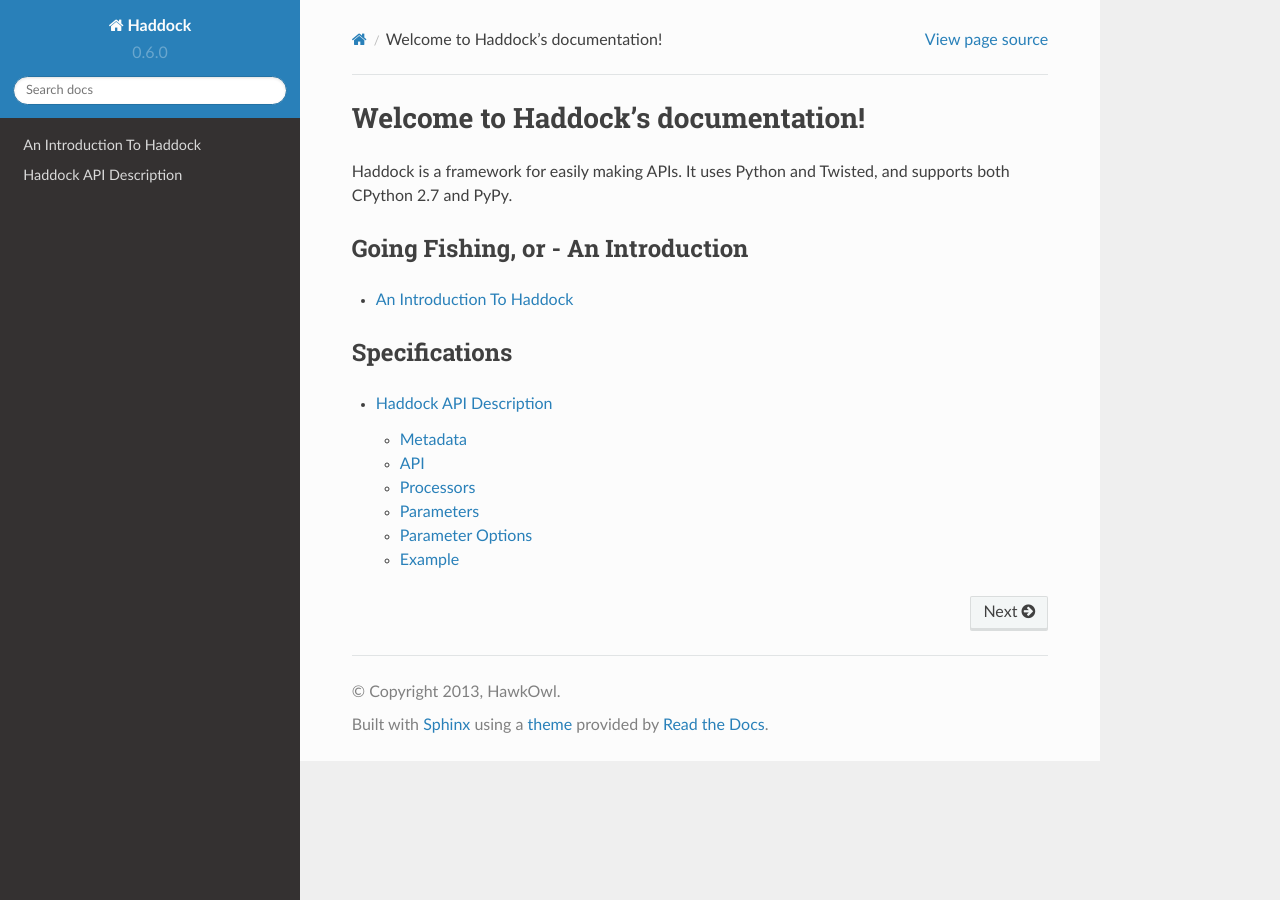
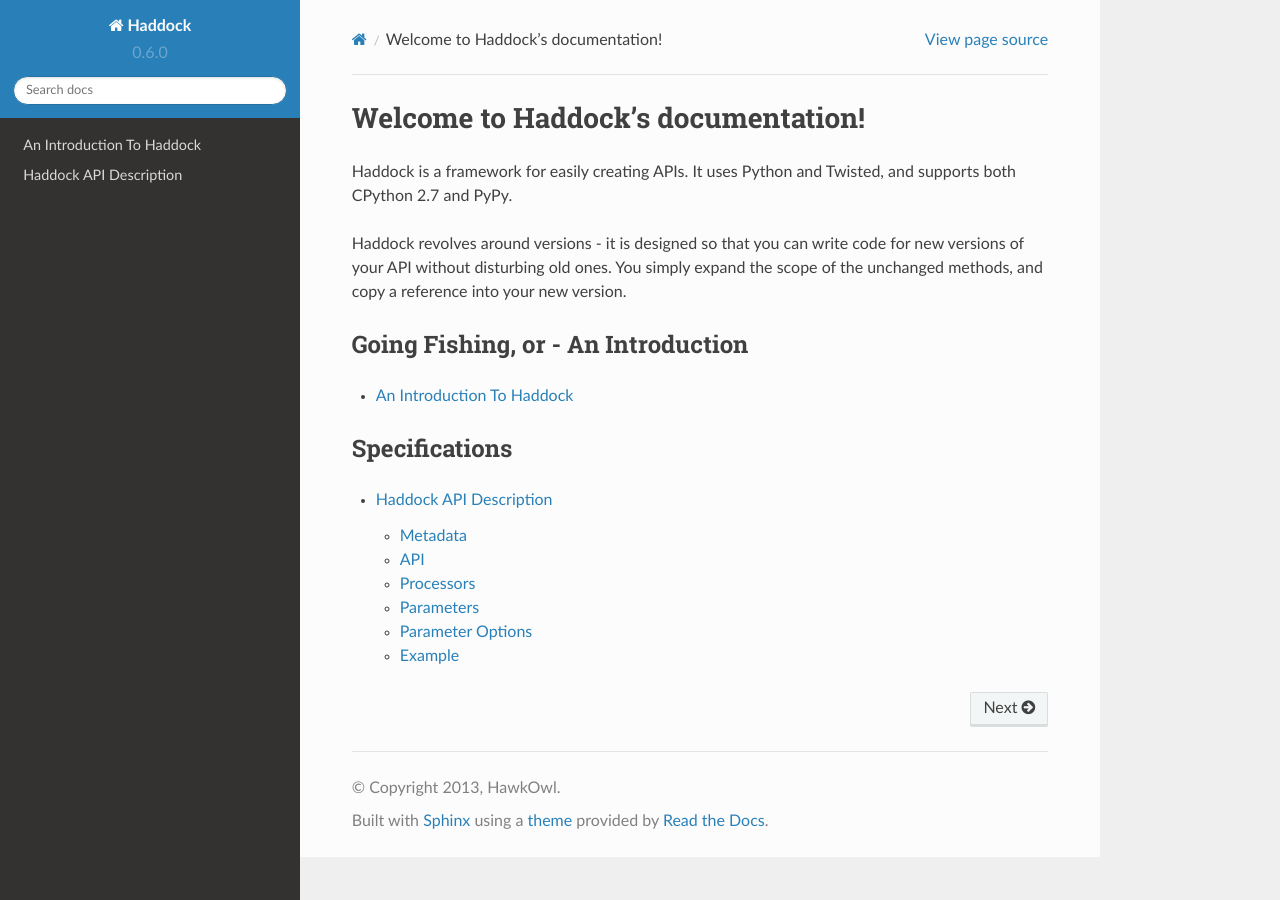
Before and after one commit to emidln/haddock, a Sphinx documentation site: the page built from docs/index.rst, in a window 1280 px wide. Built offline with Sphinx 7.4.7 and the Read the Docs theme 2.0.0, drawn with Linux system fonts in a browser that asks for light colours.

Commit message:
docs updates

```diff
--- a/docs/index.rst
+++ b/docs/index.rst
@@ -1,7 +1,9 @@
 Welcome to Haddock's documentation!
 ===================================
 
-Haddock is a framework for easily making APIs. It uses Python and Twisted, and supports both CPython 2.7 and PyPy.
+Haddock is a framework for easily creating APIs. It uses Python and Twisted, and supports both CPython 2.7 and PyPy.
+
+Haddock revolves around versions - it is designed so that you can write code for new versions of your API without disturbing old ones. You simply expand the scope of the unchanged methods, and copy a reference into your new version.
 
 Going Fishing, or - An Introduction
 -----------------------------------
```
Also changed, not shown: README.rst (+5 -8 lines).
